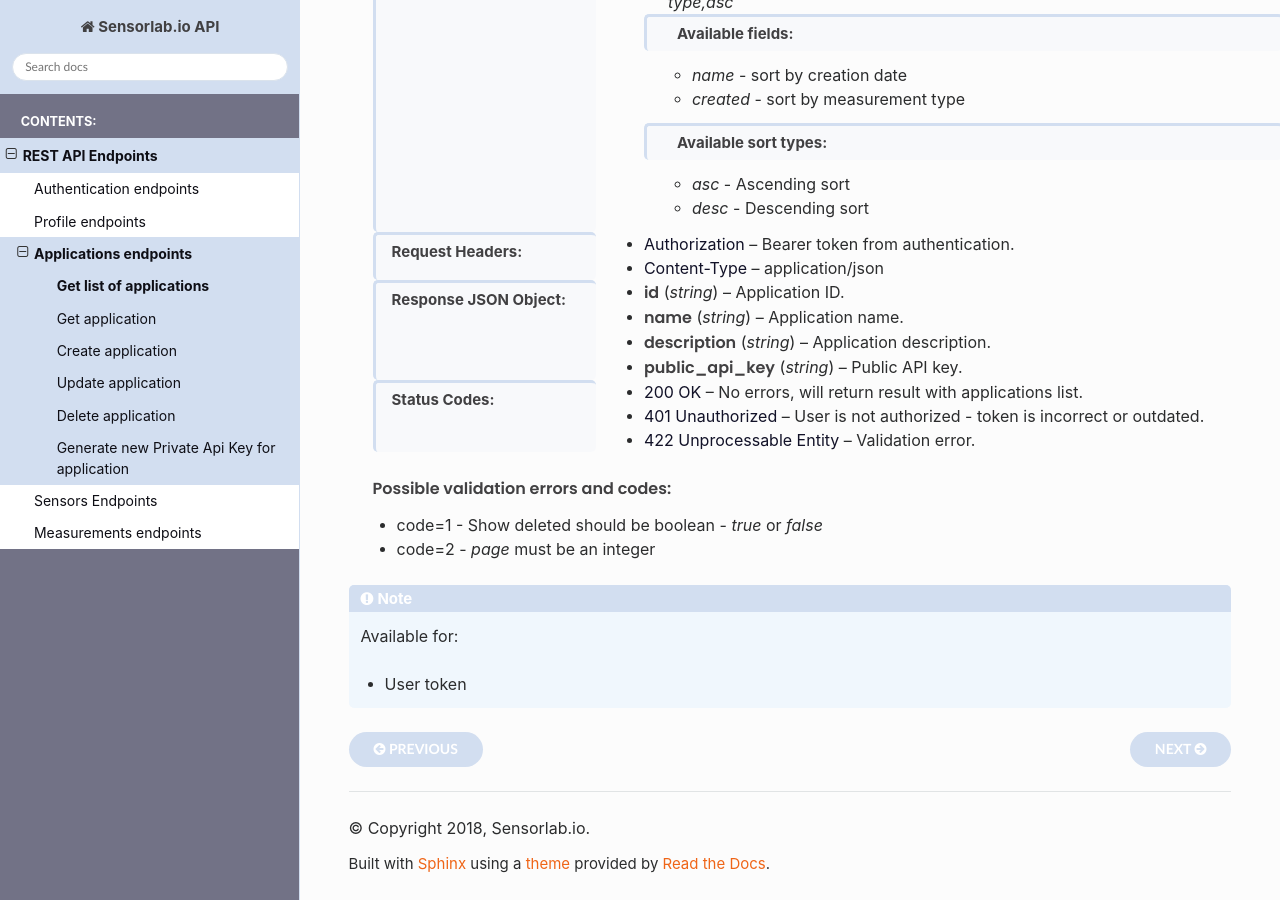
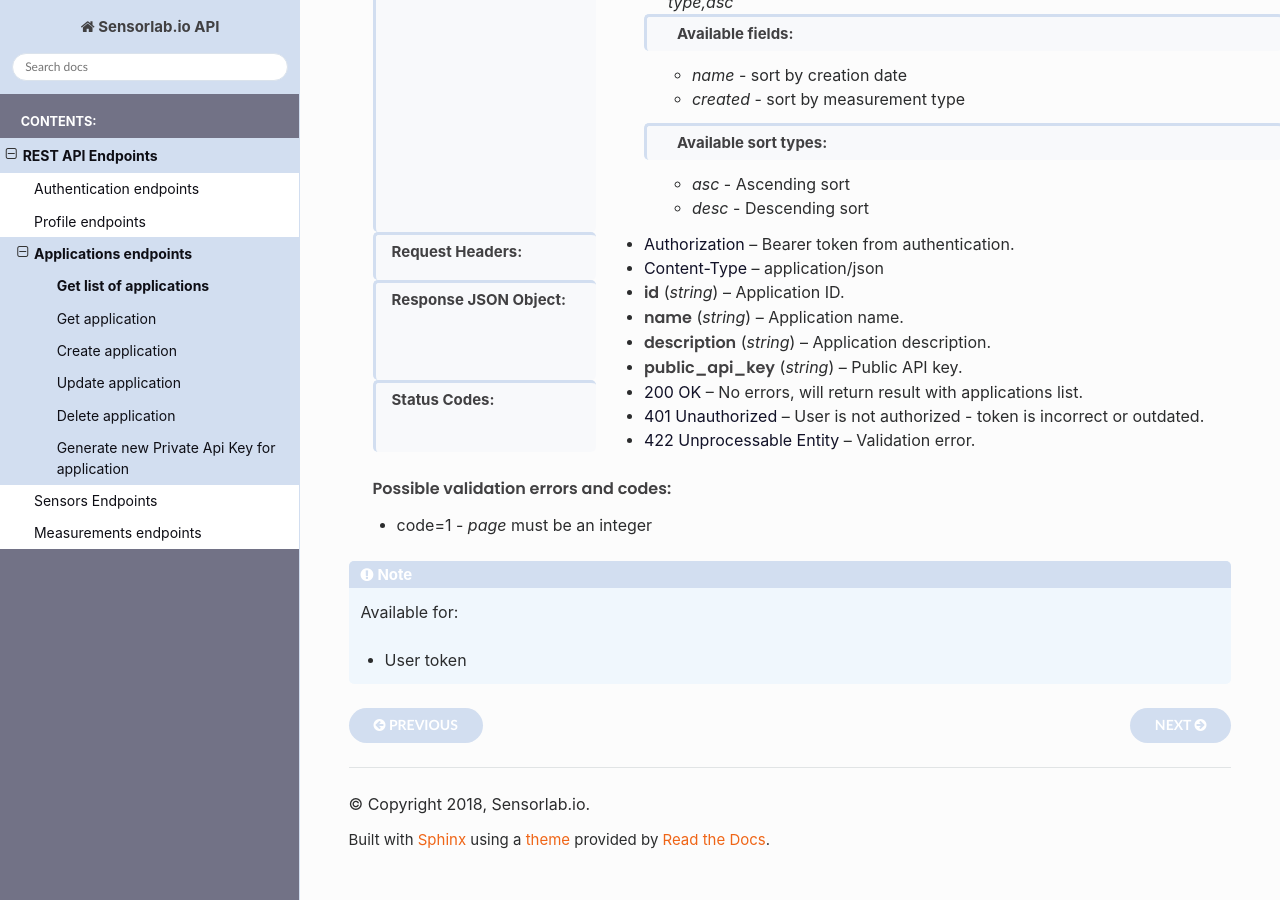
Before and after one commit to sensorlabio/sensorlab-api-docs, a Sphinx documentation site: the page built from source/endpoints/applications/list.rst, in a window 1280 px wide and 900 px high, scrolled down 1096 px. Built offline with Sphinx 7.4.7 and the Read the Docs theme 2.0.0, drawn with Linux system fonts in a browser that asks for light colours.

Commit message:
Remove info on deleted applications parameter

```diff
--- a/source/endpoints/applications/list.rst
+++ b/source/endpoints/applications/list.rst
@@ -77,8 +77,7 @@ Get list of applications
 
     **Possible validation errors and codes:**
 
-    - code=1 - Show deleted should be boolean - `true` or `false`
-    - code=2 - `page` must be an integer
+    - code=1 - `page` must be an integer
 
 .. note::
     Available for:
```
